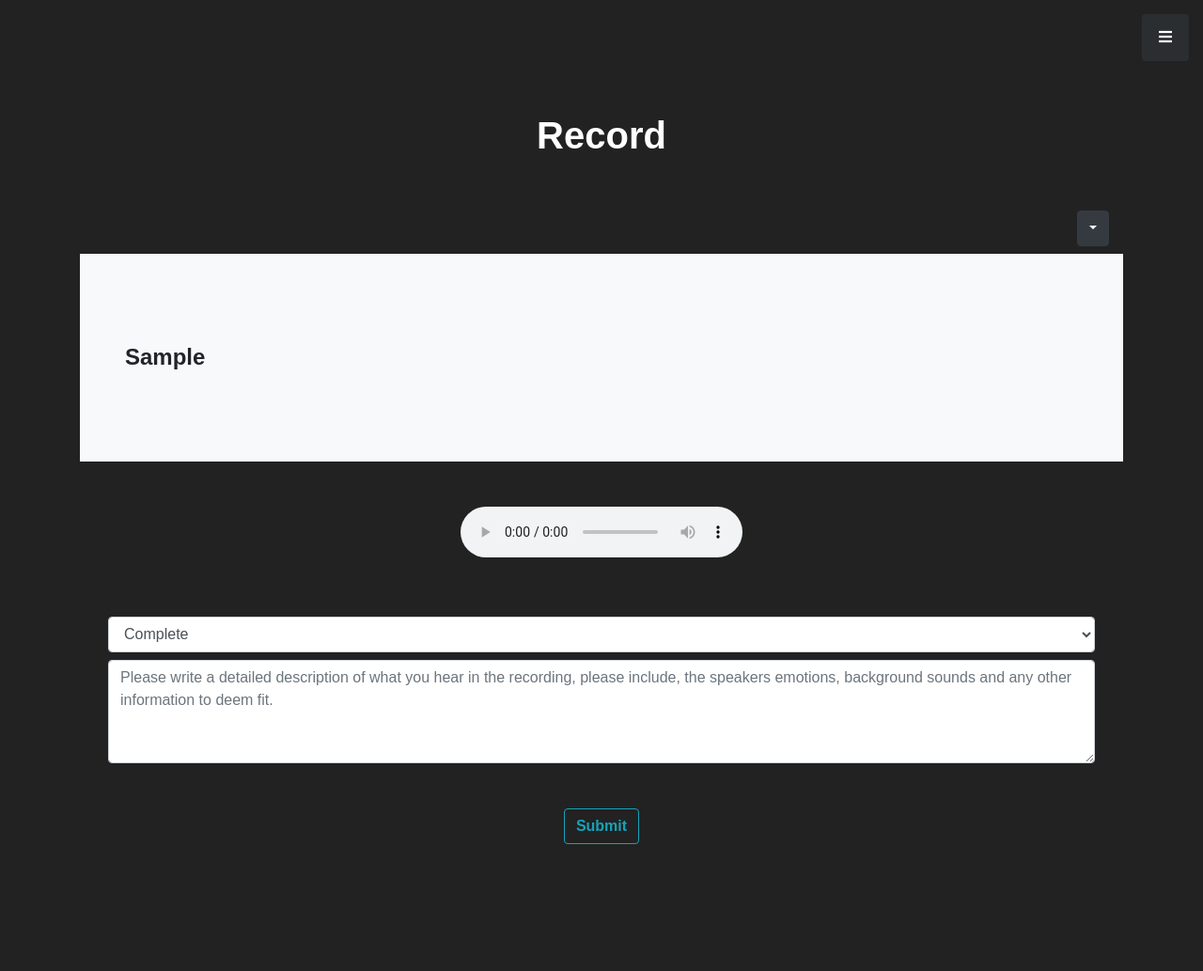
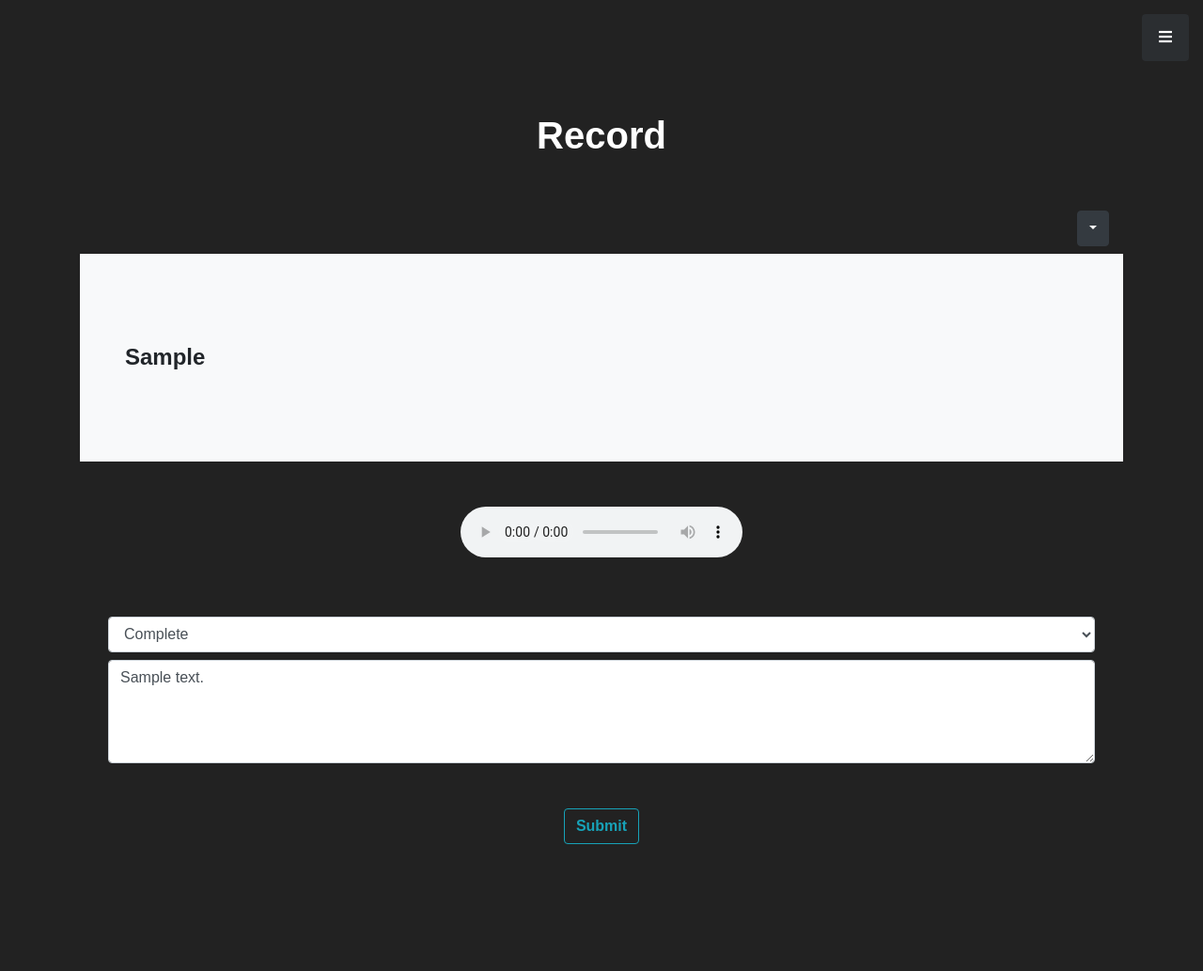
Before and after one commit to openempathic/EMNS-DCT, a Django app: page /utterances/1/ in a window 1280 px wide. Shown: the top 1033 px of the page at 94% size. Run offline with Django 4.2, Linux system fonts and the light colour scheme; a user stored in the database is signed in; tables that the repository leaves empty hold one stand-in row (values such as "Sample post"); style sheets or scripts are compiled from the project's sources; parts of the project's set-up code (start-up, migrations or seed data) failed here and were passed over; some libraries are stand-ins or nearby versions.

Commit message:
upated mirations

```diff
--- a/django_dataset_collection_tool/audio_recorder/templates/audio_recorder/utterances_detail.html
+++ b/django_dataset_collection_tool/audio_recorder/templates/audio_recorder/utterances_detail.html
@@ -88,7 +88,7 @@
 									</select>
 								</div>
 								<div class="col mt-2">
-									<textarea class="form-control" name="description_textarea" id="id_description_textarea" rows="4" placeholder="Please write a detailed description of what you hear in the recording, please include, the speakers emotions, background sounds and any other information to deem fit.">{% if object.description == None %}{{object.description}}{% endif %}</textarea>
+									<textarea class="form-control" name="description_textarea" id="id_description_textarea" rows="4" placeholder="Please write a detailed description of what you hear in the recording, please include, the speakers emotions, background sounds and any other information to deem fit.">{% if object.description == None %}{{ sample_description }}{% else %}{{object.description}}{% endif %}</textarea>
 								</div>
 								<div class="mt-5">
 									<button class="btn btn-outline-info" id="submit">Submit</button>
@@ -111,7 +111,8 @@
 						{% elif request.user.profile.status == 'NLD' %}
 							<div class="container">
 								<div class="col mt-2">
-									<textarea class="form-control" name="description_textarea" id="id_description_textarea" rows="4" placeholder="Please write a detailed description of what you hear in the recording, please include, the speakers emotions, background sounds and any other information to deem fit.">{% if object.description == None %}{{object.description}}{% endif %}</textarea>
+									<textarea class="form-control" name="description_textarea" id="id_description_textarea" rows="4"
+									placeholder="Please write a detailed description of what you hear in the recording, please include, the speakers emotions, background sounds and any other information to deem fit.">{% if object.description == None %}{{ sample_description }}{% else %}{{object.description}}{% endif %}</textarea>
 								</div>
 								<div class="mt-5">
 									<button class="btn btn-outline-info" id="submit">Submit</button>
--- a/django_dataset_collection_tool/audio_recorder/views.py
+++ b/django_dataset_collection_tool/audio_recorder/views.py
@@ -85,10 +85,10 @@ class UtteranceDetailView(LoginRequiredMixin, UserPassesTestMixin, FormMixin, De
 			self.object.audio_recording = self.request.FILES.get("recorded_audio")
 			self.object.status = 'Awaiting Review'
 			self.object.save()
-			return JsonResponse({
-					"url": self.get_success_url(),
-					"success": True,
-				})
+		elif self.request.user.profile.status == 'NLD':
+			self.object.description = self.request.POST.get("description_textarea")
+			self.object.status = 'Awaiting Review'
+			self.object.save()
 		elif self.request.user.profile.status == 'Admin':
 			self.object.status = self.request.POST.get("status")
 			self.object.description = self.request.POST.get("description_textarea")
```
Also changed, not shown: README.md, django_dataset_collection_tool/audio_recorder/migrations/0001_initial.py, django_dataset_collection_tool/users/migrations/0001_initial.py.
